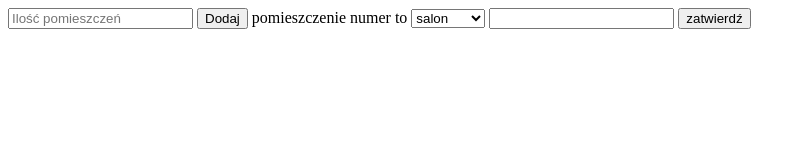
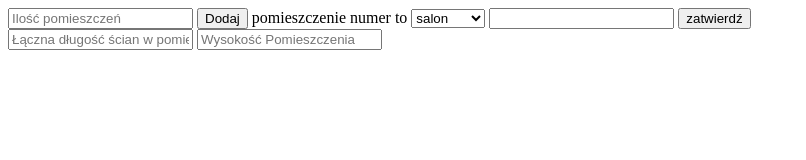
Before and after one commit to adamm108/WycenyRemontowe, a plain HTML site: page index.html in a window 1280 px wide. Shown: the whole page, without its empty margins (0-806 px from the left). Drawn offline with Linux system fonts and the light colour scheme.

Commit message:
Rozbudowa sekcji. Liczenie powierzchni

```diff
--- a/index.html
+++ b/index.html
@@ -22,6 +22,14 @@
       <input type="text" placeholder="" id="roomresult" />
       <button id="add">zatwierdź</button>
     </div>
+    <section class="count">
+      <input
+        type="text"
+        placeholder="Łączna długość ścian w pomieszczeniu"
+        id="lenght"
+      />
+      <input type="text" placeholder="Wysokość Pomieszczenia" id="lenght" />
+    </section>
     <script src="wycenyRemontowe.js"></script>
   </body>
 </html>
```
